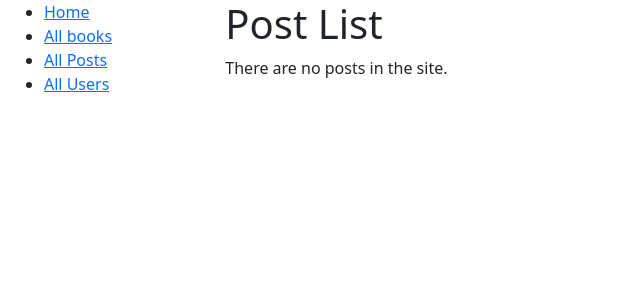
After one commit to m20re/tech-exercise-v2, a Django app: template mysite/templates/post_list.html in a window 1280 px wide. The commit adds this page. Shown: the top 300 px of the page, without its empty margins (0-640 px from the left). Run offline with Django 4.2, Linux system fonts and the light colour scheme; the template is opened without the code that fills it, so the values that code supplies are empty.

Commit message:
Created blog post list view and other changes

```diff
--- a/mysite/blog/urls.py
+++ b/mysite/blog/urls.py
@@ -2,5 +2,6 @@ from  django.urls import path
 from . import views
 
 urlpatterns = [
-    path('', views.index, name='index')
+    path('', views.index, name='index'),
+    path('post/', views.PostListView.as_view(), name='posts'),
 ]
--- a/mysite/blog/views.py
+++ b/mysite/blog/views.py
@@ -1,5 +1,7 @@
 from django.shortcuts import render
+from django.views import generic
 from .models import Post, CustomUser
+
 # Create your views here.
 
 def index(request):
@@ -18,3 +20,7 @@ def index(request):
 
     # Render the HTML template index.html with information within context
     return render(request, 'index.html', context=context)
+
+class PostListView(generic.ListView):
+    model = Post
+    context_object_name = 'post_list'
--- a/mysite/templates/base_generic.html
+++ b/mysite/templates/base_generic.html
@@ -22,6 +22,7 @@
                     {% block sidebar %}
                     <ul class="sidebar-nav">
                         <li><a href="{% url 'index' %}">Home</a></li>
+                        <li><a href="{% url 'posts' %}">All books</a></li>
                         <li><a href="">All Posts</a></li>
                         <li><a href="">All Users</a></li>
                     </ul>
--- /dev/null
+++ b/mysite/templates/post_list.html
@@ -0,0 +1,17 @@
+{% extends "base_generic.html" %}
+
+{% block content %}
+  <h1>Post List</h1>
+  {% if post_list %}
+    <ul>
+      {% for post in post_list %}
+      <li>
+        <a href="{{ post.get_absolute_url }}">{{ post.title }}</a>
+        ({{post.author}})
+      </li>
+      {% endfor %}
+    </ul>
+  {% else %}
+    <p>There are no posts in the site.</p>
+  {% endif %}
+{% endblock %}
```
